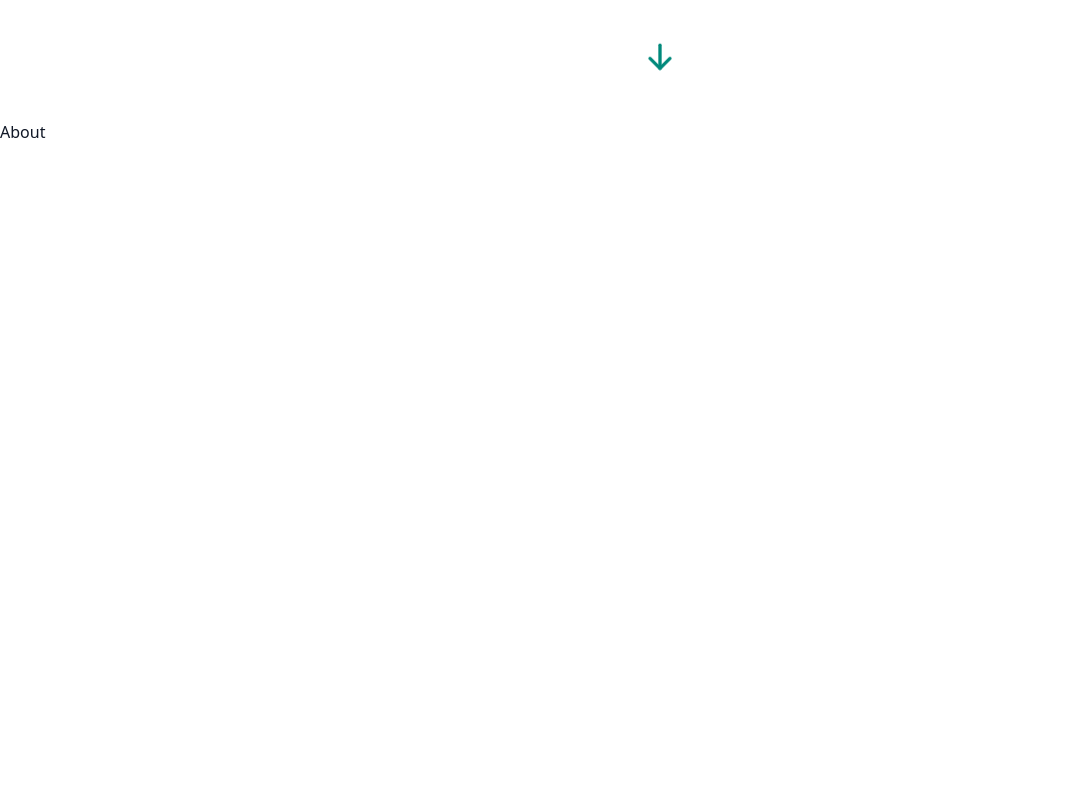
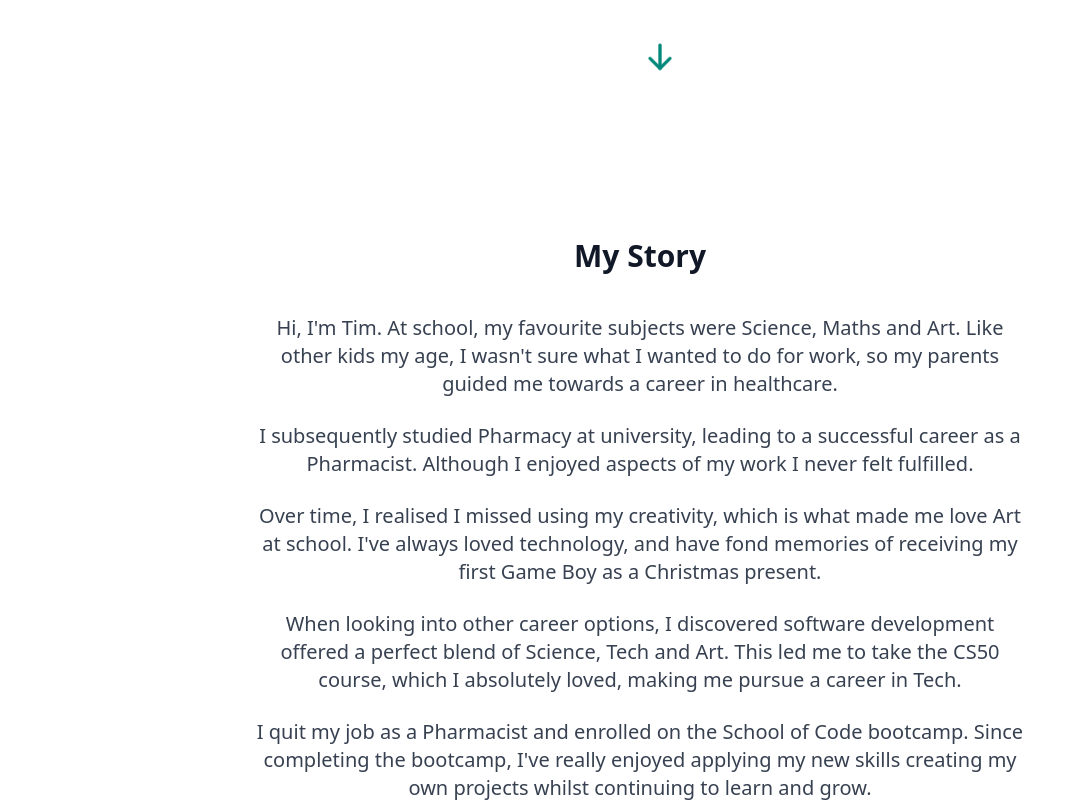
Before and after one commit to Timothy-Li/portfolio, a Next.js app: page / in a window 1280 px wide. Shown: the part 680-1482 px from the top of the page, without its empty margins (0-1085 px from the left). Built offline with nearby package versions, Linux system fonts and the light colour scheme.

Commit message:
feat: About section text content completed

```diff
--- a/src/components/About.tsx
+++ b/src/components/About.tsx
@@ -2,8 +2,50 @@ import ScrollArrow from "./ScrollArrow";
 
 export default function About() {
   return (
-    <section id="about" className="relative min-h-screen">
-      <h1>About</h1>
+    <section
+      id="about"
+      className="relative min-h-screen flex flex-col items-center justify-center text-center px-6 py-20 bg-white"
+    >
+      <div className="max-w-3xl">
+        <h1 className="text-2xl md:text-3xl font-semibold mb-10 text-gray-900">
+          My Story
+        </h1>
+
+        <div className="space-y-6 text-lg md:text-xl text-gray-700 leading-relaxed">
+          <p>
+            Hi, I'm Tim. At school, my favourite subjects were Science, Maths
+            and Art. Like other kids my age, I wasn't sure what I wanted to do
+            for work, so my parents guided me towards a career in healthcare.
+          </p>
+
+          <p>
+            I subsequently studied Pharmacy at university, leading to a
+            successful career as a Pharmacist. Although I enjoyed aspects of my
+            work I never felt fulfilled.
+          </p>
+
+          <p>
+            Over time, I realised I missed using my creativity, which is what
+            made me love Art at school. I've always loved technology, and have
+            fond memories of receiving my first Game Boy as a Christmas present.
+          </p>
+
+          <p>
+            When looking into other career options, I discovered software
+            development offered a perfect blend of Science, Tech and Art. This
+            led me to take the CS50 course, which I absolutely loved, making me
+            pursue a career in Tech.
+          </p>
+
+          <p>
+            I quit my job as a Pharmacist and enrolled on the School of Code
+            bootcamp. Since completing the bootcamp, I've really enjoyed
+            applying my new skills creating my own projects whilst continuing to
+            learn and grow.
+          </p>
+        </div>
+      </div>
+
       <ScrollArrow targetId="projects" />
     </section>
   );
```
